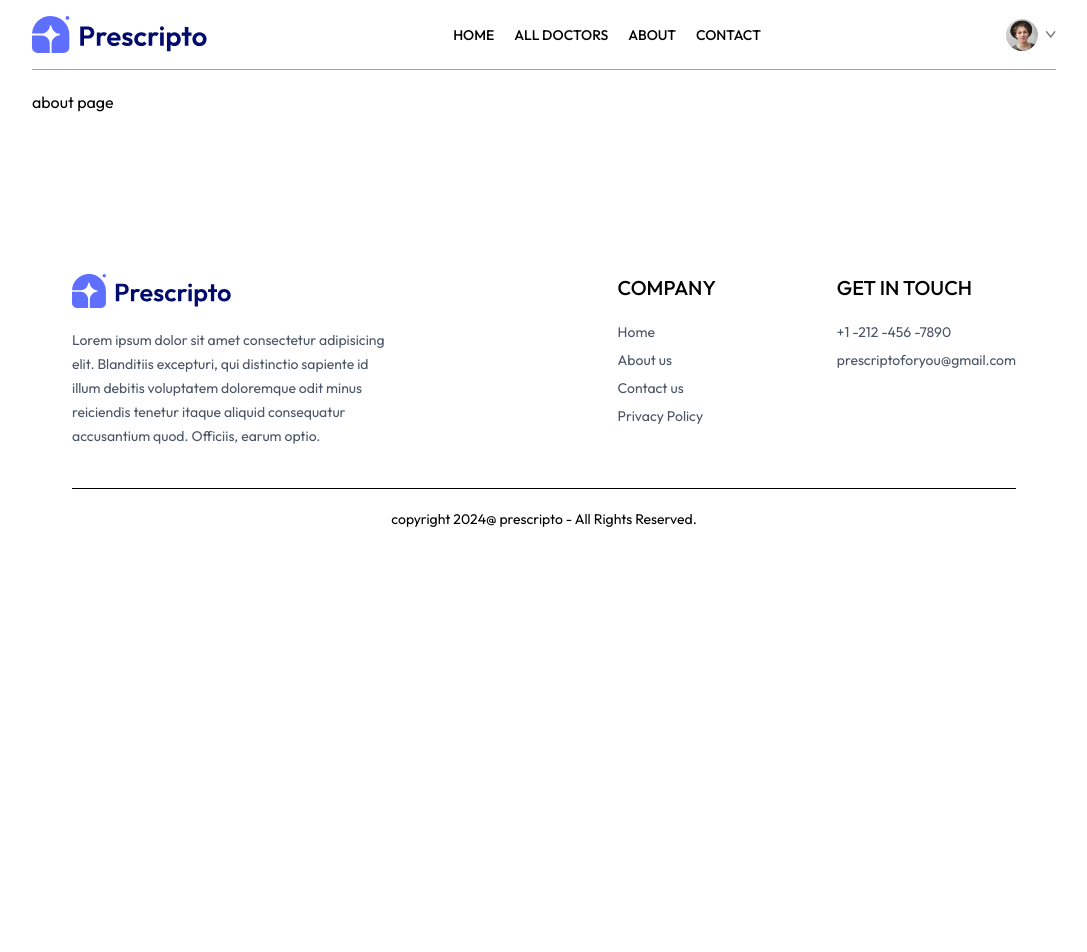
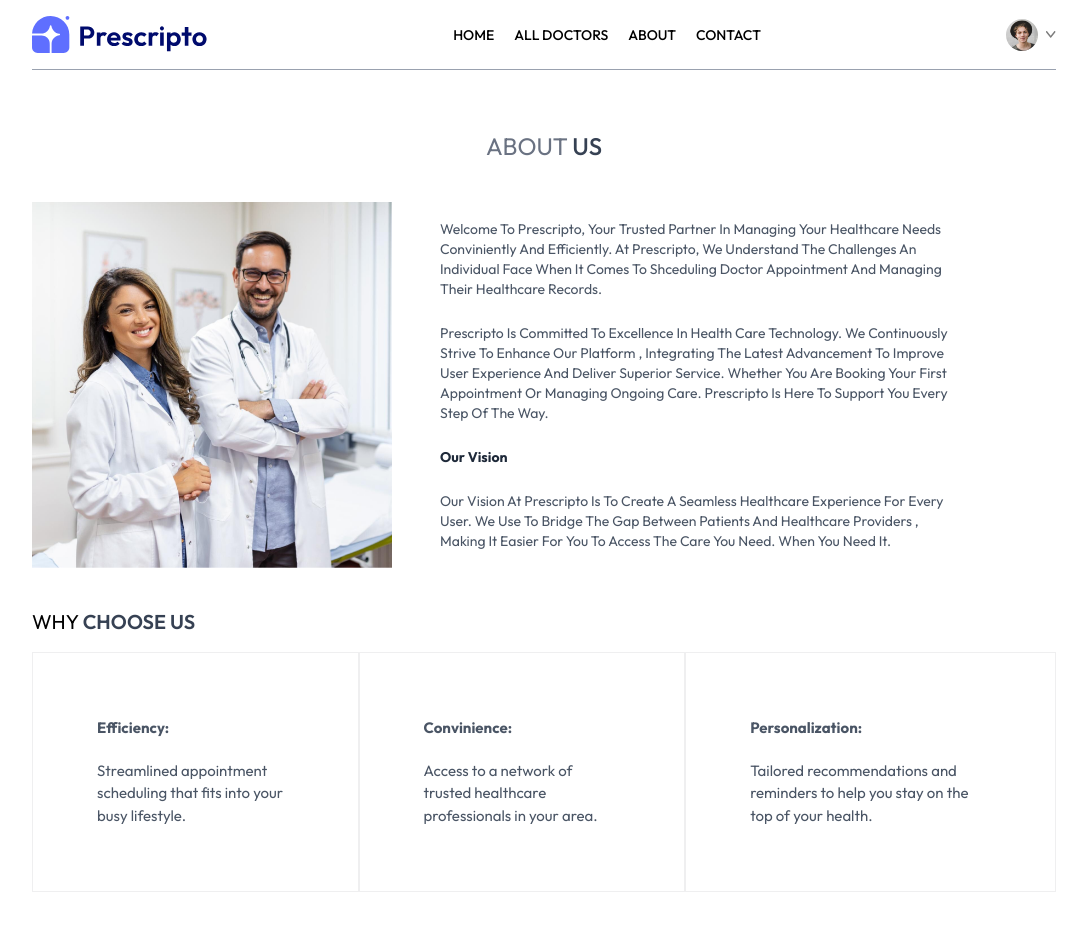
Before and after one commit to deepaksikarwar23/Doctor-Booking-Appointment-System, a React (Vite) app in the folder frontend/: page /about in a window 1280 px wide. Shown: the top 952 px of the page, without its empty margins (96-1183 px from the left). Before the commit the page ends 800 px from the top, so only its background shows below. Built offline with nearby package versions, Linux system fonts and the light colour scheme.

Commit message:
created the About us and Contact page

```diff
--- a/frontend/src/pages/About.jsx
+++ b/frontend/src/pages/About.jsx
@@ -1,9 +1,49 @@
 import React from 'react'
+import { assets } from '../assets/assets_frontend/assets'
 
 const About = () => {
   return (
     <div>
-      about page
+      {/*-------------about us section ---------------------------- */}
+      <div className=' text-center text-2xl pt-10 text-gray-500'>
+        <p>ABOUT <span className='text-gray-700 font-medium'>US </span></p>
+      </div>
+
+      <div className='my-10 flex flex-col md:flex-row gap-12 '>
+        <img className='w-full md:max-w-[360px]' src={assets.about_image} alt="" />
+        <div className='flex flex-col justify-center gap-6 md:w-2/4 text-sm text-gray-600 '>
+          <p>Welcome To Prescripto, Your Trusted Partner In Managing Your Healthcare Needs Conviniently And Efficiently. At Prescripto, We Understand The Challenges An Individual Face When It Comes To Shceduling   Doctor Appointment And Managing Their Healthcare Records. </p>
+          <p>Prescripto Is Committed To Excellence In Health Care Technology. We Continuously Strive To Enhance Our Platform , Integrating The Latest Advancement To Improve User Experience And Deliver Superior Service. Whether You Are Booking Your First Appointment Or Managing Ongoing Care. Prescripto Is Here To Support You Every Step Of The Way.  </p>
+          <b className='text-gray-800'>Our Vision </b>
+          <p>Our Vision At Prescripto Is To Create A Seamless Healthcare Experience For Every User. We Use To Bridge The Gap Between Patients And Healthcare Providers , Making It Easier For You To Access The Care You Need. When You Need It.  </p>
+        </div>
+      </div>
+
+      {/*-----------------why choose us section--------------------------------*/}
+      <div className='text-xl my-4 '>
+        <p>WHY <span className='text-gray-700 font-semibold'>CHOOSE US </span></p>
+      </div>
+
+      {/*----------------last section---------------------------*/}
+      <div className='flex flex-col md:flex-row mb-20'>
+
+        <div className='border border-zinc-200/60  px-10 md:px-16 py-8 sm:py-16 flex flex-col gap-5 text-[15px] hover:bg-primary hover:text-white transition-all duration-300 text-gray-600 cursor-pointer  '>
+          <b>Efficiency:</b>
+          <p>Streamlined appointment scheduling that fits into your busy lifestyle.</p>
+        </div>
+
+        <div className='border border-zinc-200/60 px-10 md:px-16 py-8 sm:py-16 flex flex-col gap-5 text-[15px] hover:bg-primary hover:text-white transition-all duration-300 text-gray-600 cursor-pointer  '>
+          <b>Convinience:</b>
+          <p>Access to a network of trusted healthcare professionals in your area. </p>
+        </div>
+
+        <div className='border border-zinc-200/60 px-10 md:px-16 py-8 sm:py-16 flex flex-col gap-5 text-[15px] hover:bg-primary hover:text-white transition-all duration-300 text-gray-600 cursor-pointer  '>
+          <b>Personalization:</b>
+          <p>Tailored recommendations and reminders to help you stay on the top of your health.</p>
+        </div>
+
+      </div>
+
     </div>
   )
 }
--- a/frontend/src/pages/Contact.jsx
+++ b/frontend/src/pages/Contact.jsx
@@ -1,9 +1,31 @@
 import React from 'react'
+import { assets } from '../assets/assets_frontend/assets'
 
  const Contact = () => {
   return (
     <div>
-       contact page
+
+       <div className='text-center text-2xl pt-10 text-gray-500 '>
+        <p>CONTACT <span className='text-gray-700 font-semibold '>US </span></p>
+       </div>
+
+       <div className='my-10 flex flex-col justify-center md:flex-row gap-10 mb-28 text-sm '>
+
+        <img className='w-full md:max-w-[360px]' src={assets.contact_image} alt="" />
+
+        <div className='flex flex-col justify-center items-start gap-6 '>
+          <p className='font-semibold text-lg text-gray-600'>Our Office</p>
+
+          <p className='text-gray-500 '>54709 Willms station <br /> Suite 350, Washington, USA </p>
+
+          <p className='text-gray-500 '>Tel: (415) 555-0132 <br /> Email:serverhost2112@gmail.com</p>
+
+          <p className='font-semibold text-lg text-gray-600'>CAREERS AT PRESCRIPTO </p>
+          <p className='text-gray-500 '>Learn more about our team and job openings.   </p>
+          <button className='border border-black px-8 py-4 text-sm hover:bg-black hover:text-white transition-all duration-500 cursor-pointer'>Explore Jobs </button>
+        </div>
+       </div>
+
     </div>
   )
 }
```
